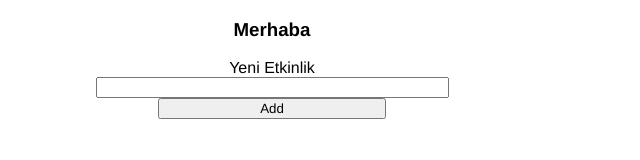
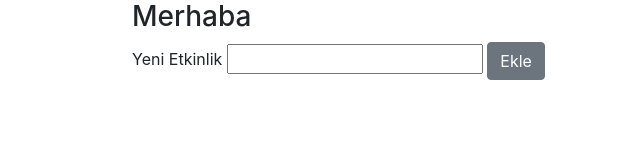
Before and after one commit to YusufArda27/ToDoVue, a website: page index.html in a window 1280 px wide. Shown: the whole page, without its empty margins (368-1008 px from the left). Drawn offline with nearby package versions, Linux system fonts and the light colour scheme.

Commit message:
son dokunuşlar

```diff
--- a/App.js
+++ b/App.js
@@ -1,6 +1,7 @@
 const app=new Vue({
    el:'#app',
    data: {
+
        title: 'Merhaba',
        NewToDo: '',
        todos:[]
--- a/index.html
+++ b/index.html
@@ -4,38 +4,30 @@
     <meta charset="UTF-8">
     <meta name="viewport" content="width=device-width, initial-scale=1.0">
     <title>ToDo</title>
+    <link rel="stylesheet" href="https://stackpath.bootstrapcdn.com/bootstrap/4.5.0/css/bootstrap.min.css" integrity="sha384-9aIt2nRpC12Uk9gS9baDl411NQApFmC26EwAOH8WgZl5MYYxFfc+NcPb1dKGj7Sk" crossorigin="anonymous">
+
     <style>
         .done {
             text-decoration: line-through;
         }
-        *{
-            text-align: center;
-            padding-left: 100px;
-            padding-right: 100px;
-            font-family:Helvetica;
 
-        }
-        .title{
+    </style>
 
-        }
-        .titlımsı{
-            margin-bottom: 25px;
-        }
-    </style>
 </head>
 <body>
-    <main id="app">
+
+    <main id="app" style="margin-left:500px">
         <h3 class='title'>{{title}}</h3>
         <form @submit.prevent="addToDo">
             <label class='titlımsı' for="NewToDo">Yeni Etkinlik</label>
             <input v-model="NewToDo"type="text"name="NewToDo" id="NewToDo">
-            <button id='Add'type="submit">Add</button>
+            <button id='Add'type="submit" class="btn btn-secondary">Ekle</button>
         </form>
         <ul>
             <li v-for="todo in todos">
-                <input type="checkbox" v-model="todo.done">
-                <span :class="{ done: todo.done }">{{todo.name}}</span>
-                <button @click="RemoveToDo(todo)">Kaldır</button>
+                <input type="checkbox" v-model="todo.done" style="margin:10px"><span :class="{ done: todo.done }" style="margin:5px">{{todo.name}}</span><button type="button" class="btn btn-danger" style="margin:10px" @click="RemoveToDo(todo)">Kaldır</button>
+
+
             </li>
 
         </ul>
```
Also changed, not shown: package.json (added, +23 -0 lines), 1 other file.
